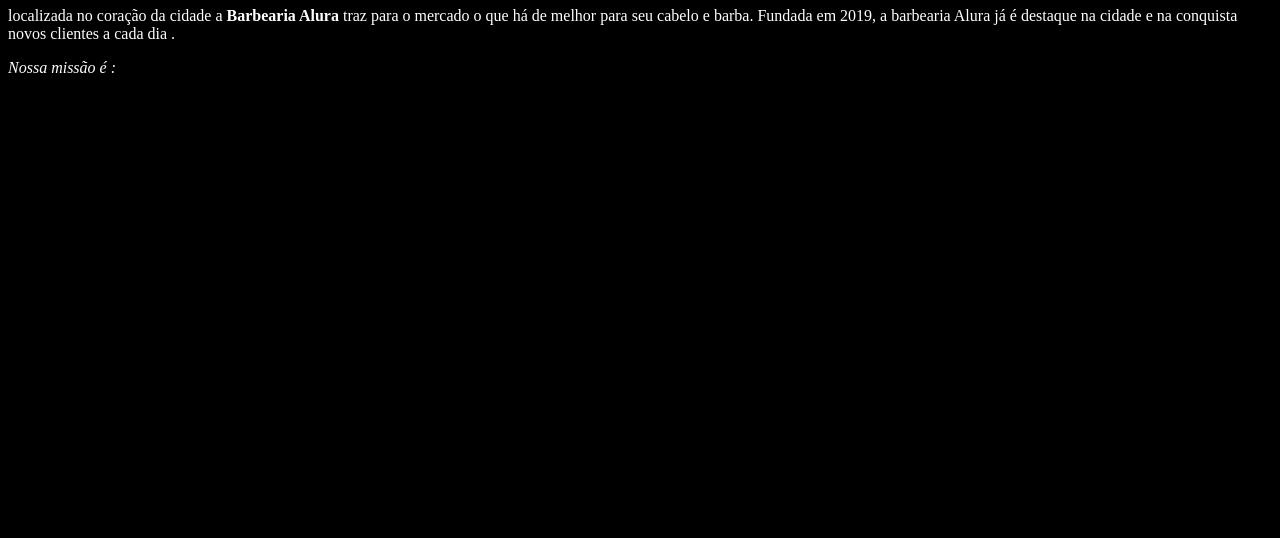
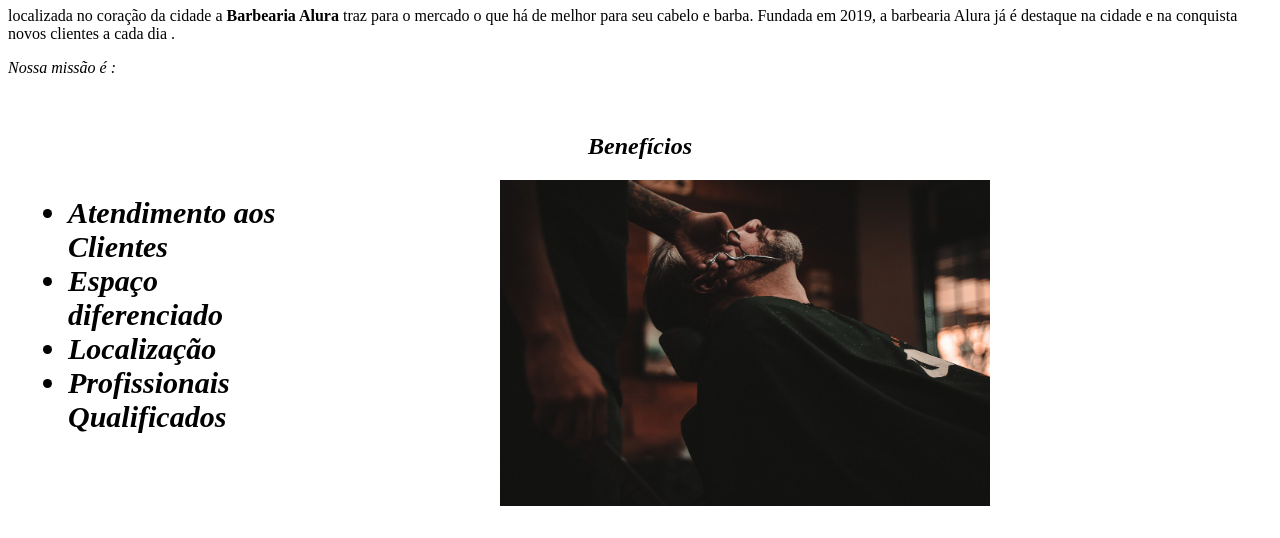
Before and after one commit to patomoiado/projetohtmligor1a, a plain HTML site: page index.html in a window 1280 px wide. Shown: the part 385-923 px from the top of the page. Before the commit the page ends 800 px from the top, so only its background shows below. Drawn offline with Linux system fonts and the light colour scheme.

Commit message:
14/11/23

```diff
--- a/index.html
+++ b/index.html
@@ -19,9 +19,31 @@
     Fundada em 2019, a barbearia Alura já é destaque na cidade e na conquista novos clientes  a cada
     dia .</p>
 
+
+
+
+
+
+
+
+
 <p><em> Nossa missão é : <STRONG </em></p>
-    </p>
-  </h1>
-<Link rel="stylesheet" href = "style.css">
+
+
+
+
+
+  <div class="beneficios">
+    <h2>Benefícios</h2>
+
+    <ul>
+        <li class="itens">Atendimento aos Clientes</li>
+        <li class="itens">Espaço diferenciado</li>
+        <li class="itens">Localização</li>
+        <li class="itens">Profissionais Qualificados</li>
+    </ul>
+
+    <img src="beneficios.jpg" class="imagembeneficios">
+</div>
 </body>
 </html>
--- a/style.css
+++ b/style.css
@@ -1,13 +1,35 @@
 body{
-background-color: black;
+background-color: white;
 }
 h1{
-    color: white;
+    color: black;
 text-align: center;
 }
 p{
-    color: white;
+    color: black;
 }
 .imagem-banner{
     text-align: center;
 }
+.itens {
+    font-style: italic;
+    font-size: 30px;
+}
+
+.beneficios {
+    background: #FFFFFF;
+    padding: 20px;
+}
+
+h2 {
+    text-align: center;
+}
+ul {
+    display: inline-block;
+    vertical-align: top;
+    width: 20%;
+    margin-right: 15%;
+}
+.imagembeneficios {
+    width: 40%;
+}
```
Also changed, not shown: beneficios.jpg (added).
